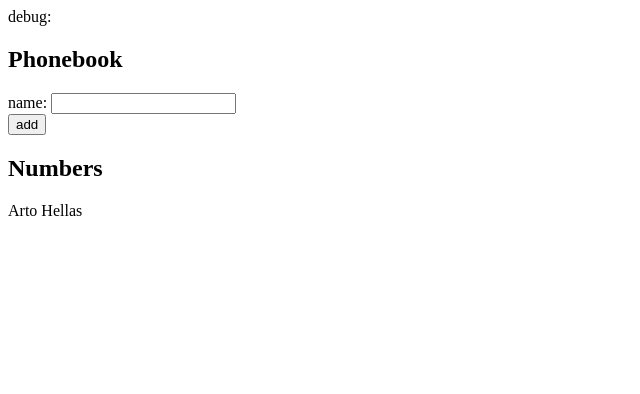
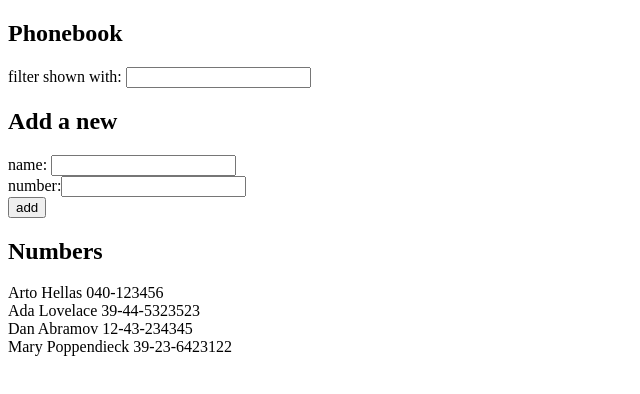
Before and after one commit to CraftOldWang/fs_learning, a React (Vite) app in the folder part2/phonebook/: page / in a window 1280 px wide. Shown: the top 394 px of the page, without its empty margins (0-640 px from the left). Built offline with nearby package versions, Linux system fonts and the light colour scheme.

Commit message:
Ex2.7-2.9 done

```diff
--- a/part2/phonebook/src/App.jsx
+++ b/part2/phonebook/src/App.jsx
@@ -1,33 +1,98 @@
-import { useState } from 'react'
+import { useState } from "react";
 
 const App = () => {
+    // const [persons, setPersons] = useState([
+    //     { name: "Arto Hellas", number: "114514" },
+    // ]);
     const [persons, setPersons] = useState([
-    { name: 'Arto Hellas' }
-  ])
-  const [newName, setNewName] = useState('')
+        { name: "Arto Hellas", number: "040-123456", id: 1 },
+        { name: "Ada Lovelace", number: "39-44-5323523", id: 2 },
+        { name: "Dan Abramov", number: "12-43-234345", id: 3 },
+        { name: "Mary Poppendieck", number: "39-23-6423122", id: 4 },
+    ]);
+    const [newName, setNewName] = useState("");
+    const [newNumber, setNewNumber] = useState("");
+    const [filterName, setFilterName] = useState("");
 
     const addName = (event) => {
-    event.preventDefault()
-    console.log(event.target)
+        event.preventDefault();
+        console.log(event.target);
         const newPerson = {
-      name: newName //todo 如果用了大括号会怎样？？？？？
+            name: newName, //todo 如果用了大括号会怎样？？？？？
+        };
+        const hasEqual = persons.reduce(
+            (hasFindEq, curPerson) => hasFindEq || newName === curPerson.name,
+            false
+        );
+
+        console.log("hasEqual", hasEqual);
+
+        if (hasEqual) {
+            alert(`${newName} is already added to phonebook`);
+            // setNewName("");
+        } else {
+            setPersons(persons.concat(newPerson));
+            setNewName("");
         }
-    setPersons(persons.concat(newPerson))
-    setNewName('')
-  }
+    };
 
     const handlerNameChange = (event) => {
-    console.log(event.target.value)
-    setNewName(event.target.value)
+        console.log(event.target.value);
+        setNewName(event.target.value);
+    };
+
+    const handlerNumberChange = (event) => {
+        console.log(event.target.value);
+        setNewNumber(event.target.value);
+    };
+
+    const handlerFilterNameChange = (event) => {
+        console.log(event.target.value);
+        setFilterName(event.target.value);
+    };
+
+    const addContact = (event) => {
+        event.preventDefault();
+        console.log(event.target);
+        const newPerson = {
+            name: newName, //todo 如果用了大括号会怎样？？？？？
+            number: newNumber,
+            id: persons.length + 1, // 姑且这样。。。
+        };
+        const hasEqual = persons.reduce(
+            (hasFindEq, curPerson) =>
+                hasFindEq ||
+                (newName === curPerson.name && newNumber === curPerson.number),
+            false
+        );
+
+        console.log("hasEqual", hasEqual);
+
+        if (hasEqual) {
+            alert(`${newName} : ${newNumber},is already added to phonebook`);
+            // setNewName("");
+        } else {
+            setPersons(persons.concat(newPerson));
+            setNewName("");
+            setNewNumber("");
         }
-
+    };
     return (
         <div>
-      <div>debug: {newName}</div>
+            {/* <div>debug: {newName}</div> */}
             <h2>Phonebook</h2>
-      <form onSubmit={addName}>
             <div>
-          name: <input value={newName} onChange={handlerNameChange}/>
+                filter shown with:{" "}
+                <input value={filterName} onChange={handlerFilterNameChange} />
+            </div>
+            <h2>Add a new</h2>
+            <form onSubmit={addContact}>
+                <div>
+                    name: <input value={newName} onChange={handlerNameChange} />
+                </div>
+                <div>
+                    number:
+                    <input value={newNumber} onChange={handlerNumberChange} />
                 </div>
                 <div>
                     <button type="submit">add</button>
@@ -35,11 +100,21 @@ const App = () => {
             </form>
             <h2>Numbers</h2>
             {
-        persons.map((person,id)=> <div key = {id}>{person.name}</div> )
+                persons
+                    .filter((person) =>
+                        person.name
+                            .toLowerCase()
+                            .includes(filterName.toLowerCase())
+                    )
+                    .map((person) => (
+                        <div key={person.id}>
+                            {person.name} {person.number}
+                        </div>
+                    ))
                 // 这个有点丑陋， 不应该用数组下标作为id的
             }
         </div>
-  )
-}
+    );
+};
 
-export default App
+export default App;
--- a/part2/phonebook/src/main.jsx
+++ b/part2/phonebook/src/main.jsx
@@ -1,4 +1,4 @@
-import { createRoot } from 'react-dom/client'
-import App from './App.jsx'
+import { createRoot } from "react-dom/client";
+import App from "./App.jsx";
 
-createRoot(document.getElementById('root')).render(<App />)
+createRoot(document.getElementById("root")).render(<App />);
```
Also changed, not shown: 1 other file (tests, documents, lock files or other folders). Lines whose indentation alone changed are shown as unchanged.
